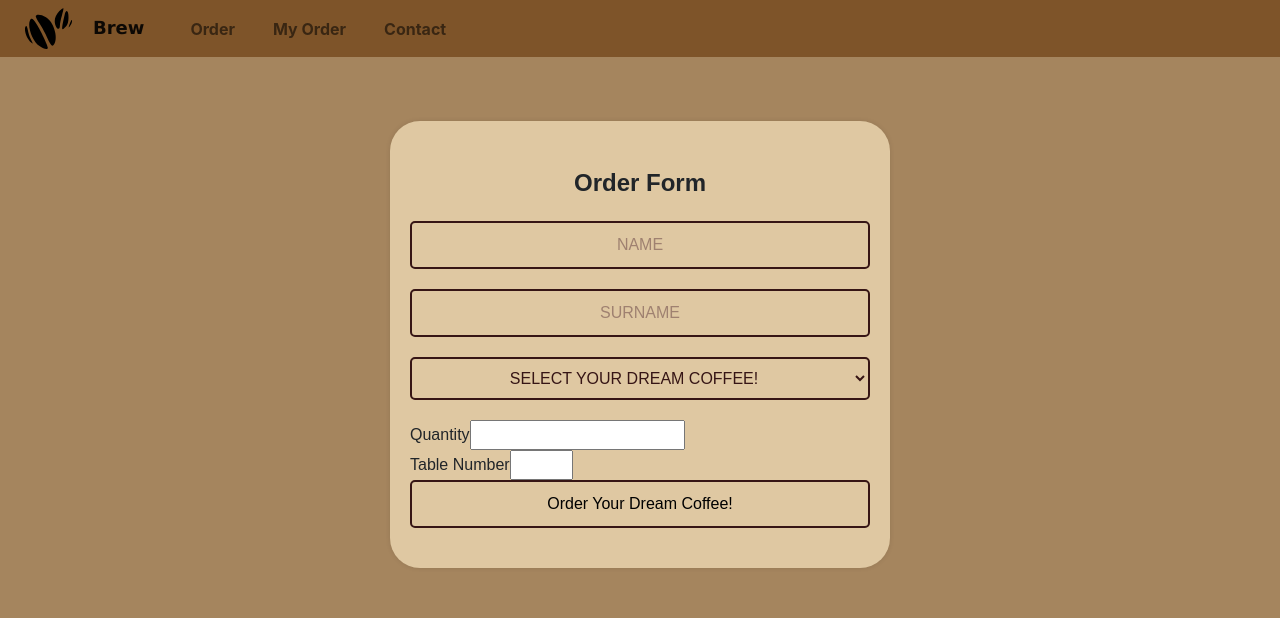
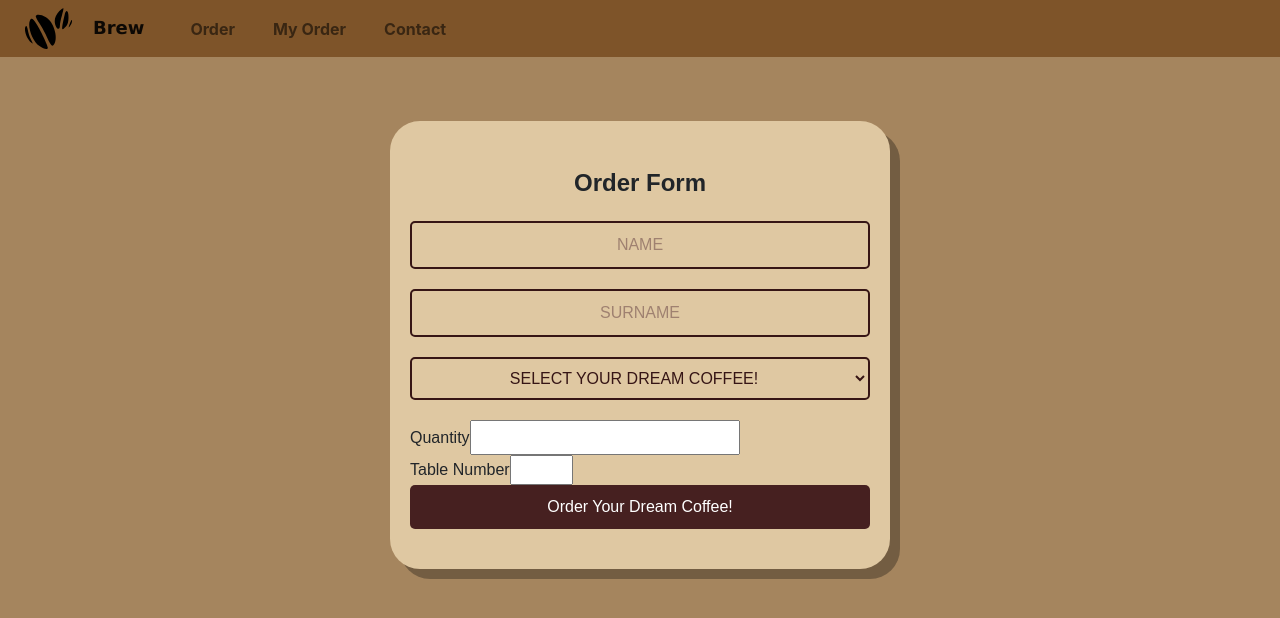
Before and after one commit to selimcavas/brew, a React (Create React App) app in the folder brew/: page /order in a window 1280 px wide. Shown: the top 618 px of the page. Built offline with nearby package versions, Linux system fonts and the light colour scheme.

Commit message:
updated css files
Co-authored-by: MertAdak <mert.adak@ozu.edu.tr>
Co-authored-by: berkadak <berk.adak@ozu.edu.tr>

```diff
--- a/brew/src/styles/Card.css
+++ b/brew/src/styles/Card.css
@@ -8,6 +8,7 @@
   box-shadow: 10px 10px 0 rgba(0, 0, 0, 0.3);
   border-radius: 50px;
   width: 600px;
+  height: 50%;
   padding: 20px;
   background-color: rgb(196, 156, 108);
   margin: 10px;
@@ -27,6 +28,13 @@
 h5{
   font-weight: bold;
   font-size: x-large;
+}
+
+#price{
+  margin-top: 15px;
+  margin-bottom: 2px;
+  font-weight: bold;
+  font-size: large;
 }
 
 @media screen and (max-width: 767px) {
--- a/brew/src/styles/Main.css
+++ b/brew/src/styles/Main.css
@@ -1,3 +1,5 @@
 #mainDiv{
     background:rgb(165, 133, 94);
+    height: 80%;
+    overflow: hidden;
 }
--- a/brew/src/styles/MyOrderCard.css
+++ b/brew/src/styles/MyOrderCard.css
@@ -1,14 +1,20 @@
+
+#myOrders{
+  background:rgb(165, 133, 94);
+  height: 100vh;
+  padding-top: 20px;
+}
+
 .order-card {
   display: flex;
   align-items: left;
   background-color: rgb(223, 200, 162);
+  box-shadow: 10px 10px 0 rgba(0, 0, 0, 0.3);
   border-radius: 20px;
-  box-shadow: 0 0 5px rgba(0, 0, 0, 0.1);
   font-family: Arial, sans-serif;
-  margin: 10px auto;
+  margin: 0 auto 35px;
   padding: 20px;
   max-width: 90%;
-
 }
 
 .order-card-image {
@@ -26,7 +32,17 @@
   margin-top: 0;
   font-weight: bold;
 }
+#quantity {
+  font-weight: bold;
+  font-size: 1.2em;
+  margin-bottom: 0px;
+}
 
+#price {
+  margin-top: 0px;
+  font-weight: bold;
+  font-size: 1.0em;
+}
 .order-card-info p {
-  margin-bottom: 5px;
+  margin-top: 0px;
 }
--- a/brew/src/styles/OrderForm.css
+++ b/brew/src/styles/OrderForm.css
@@ -10,8 +10,8 @@
     max-width: 500px;
     margin: 0 auto;
     padding: 20px;
+    box-shadow: 10px 10px 0 rgba(0, 0, 0, 0.3);
     border-radius: 5px;
-    box-shadow: 0 0 5px rgba(0, 0, 0, 0.1);
     font-family: Arial, sans-serif;
     border-radius: 30px;
 }
@@ -34,19 +34,23 @@
     font-family: Arial, sans-serif;
     background-color: transparent;
     text-align: center;
-
+    align-self: center;
 }
 
-#orderForm #submit {
+#orderForm #submitOrder {
     background-color: #462020;
     color: #fff;
     border: none;
     cursor: pointer;
     font-size: 16px;
-font-weight: bold;
     padding: 10px 20px;
     border-radius: 5px;
 }
+#ContactForm #submit:hover {
+    background-color: #A0522D;
+    transition-delay: 0.2s;
+}
+
 
 #orderForm #submitOrder:hover {
 background-color: #A0522D;
```
Lines whose indentation alone changed are shown as unchanged.
